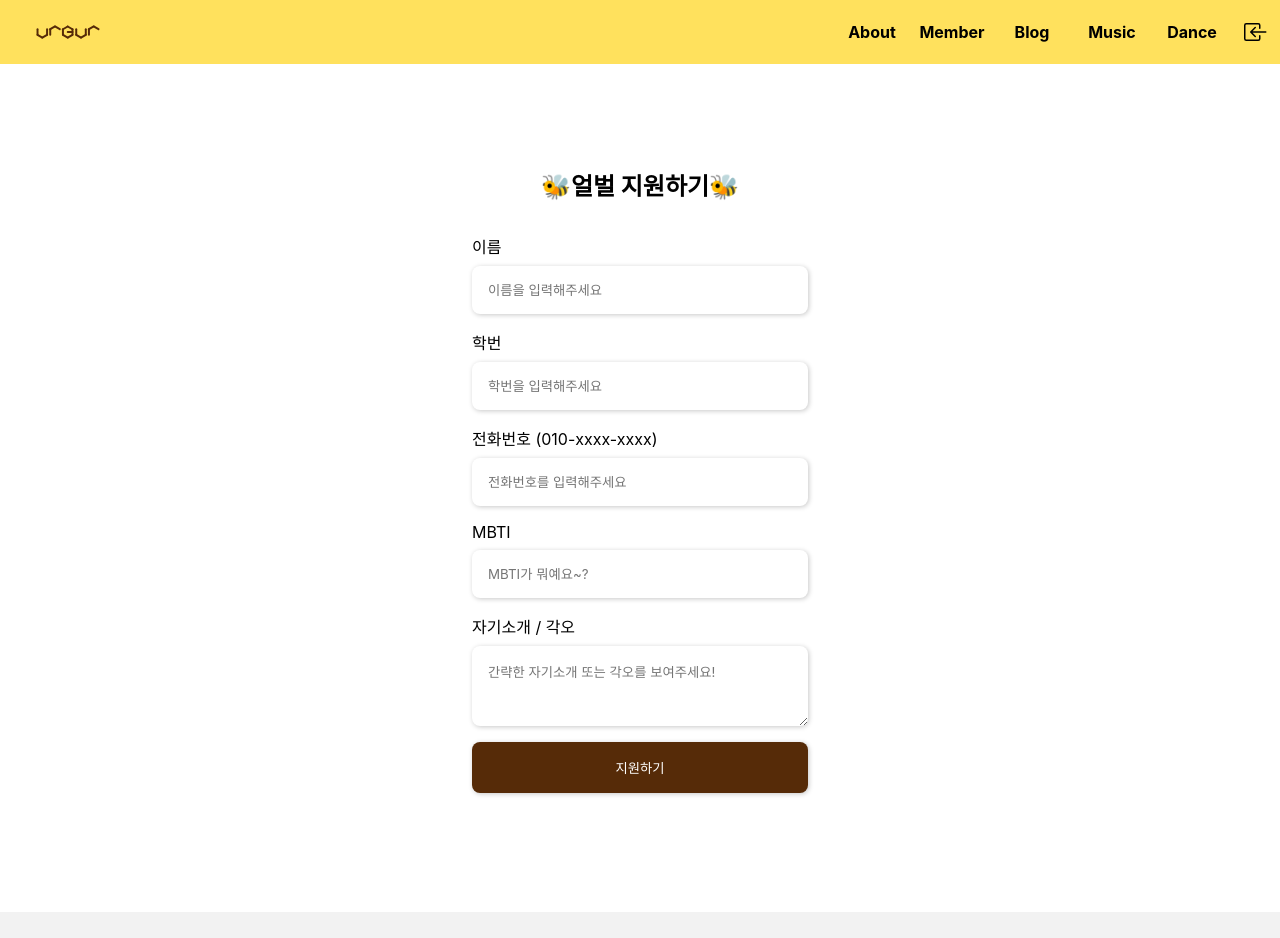
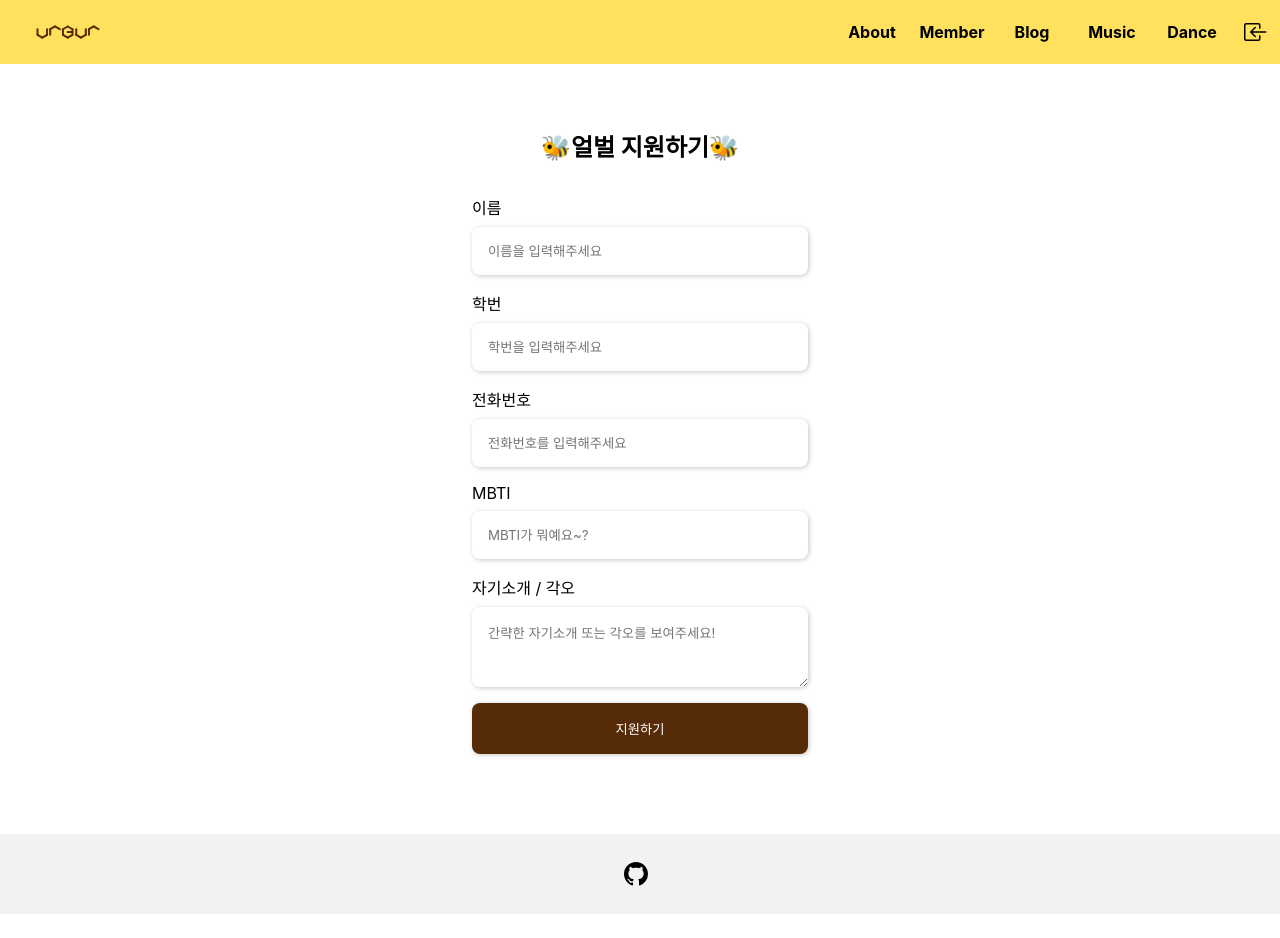
Before and after one commit to wnsah814/olburzip, a Next.js app: page /apply in a window 1280 px wide. Shown: the top 938 px of the page. After the commit the page ends 914 px from the top, so only its background shows below. Built offline with nearby package versions, Linux system fonts and the light colour scheme; no server answers; the database is empty; a web font is replaced by a local one.

Commit message:
fix: fix the phenomenon of being pushed back in apply page
set the height correctly

```diff
--- a/src/components/Layout.tsx
+++ b/src/components/Layout.tsx
@@ -57,6 +57,7 @@ export default function Layout({ children }: LayoutProps) {
                 {`
                     div {
                         width: 100vw;
+                        height: 100%;
                         min-height: calc(100vh - 4rem);
                         padding: var(--container-padding);
                     }
--- a/src/pages/apply.tsx
+++ b/src/pages/apply.tsx
@@ -9,6 +9,7 @@ import {
 import { NextPage } from "next";
 import { useEffect, useRef, useState } from "react";
 import styles from "@/styles/Apply.module.css";
+import { useRouter } from "next/router";
 
 const Apply: NextPage = () => {
     const nameRef = useRef<any>();
@@ -18,7 +19,7 @@ const Apply: NextPage = () => {
     const introRef = useRef<any>();
 
     const [allow, setAllow] = useState<boolean>(true);
-
+    const router = useRouter();
     useEffect(() => {
         const getAllow = async () => {
             const docSnap = await getDoc(doc(dbService, "settings", "apply"));
@@ -69,6 +70,8 @@ const Apply: NextPage = () => {
         phoneRef.current.value = "";
         mbtiRef.current.value = "";
         introRef.current.value = "";
+        alert("제출되었습니다!");
+        router.push("/");
     };
     return (
         <>
@@ -98,9 +101,7 @@ const Apply: NextPage = () => {
                                 />
                             </div>
                             <div className="part">
-                                <label htmlFor="phone">
-                                    전화번호 (010-xxxx-xxxx)
-                                </label>
+                                <label htmlFor="phone">전화번호</label>
                                 <input
                                     id="phone"
                                     ref={phoneRef}
--- a/src/styles/Apply.module.css
+++ b/src/styles/Apply.module.css
@@ -1,17 +1,20 @@
 .container {
     display: flex;
-    height: calc(100vh - 1rem);
+    height: 100%;
     flex-direction: column;
-    justify-content: center;
     align-items: center;
 }
 
 .formWrapper {
+    height: 100%;
     width: 25rem;
     max-width: 100vw;
     padding: 2rem;
 }
 
+.form {
+    height: 100%;
+}
 .title {
     text-align: center;
     margin-bottom: 2rem;
--- a/src/styles/Footer.module.css
+++ b/src/styles/Footer.module.css
@@ -3,7 +3,7 @@
     display: flex;
     justify-content: center;
     align-items: center;
-    height: 5rem;
+    min-height: 5rem;
 }
 
 .github {
```
Also changed, not shown: src/styles/About.module.css (+0 -13 lines).
